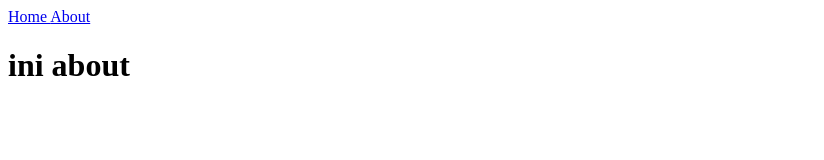
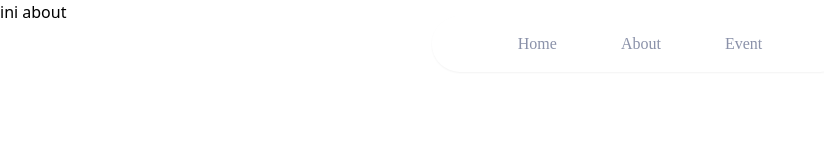
Before and after one commit to senoo12/sti-portofolio, an Astro site: page /about in a window 1280 px wide. Shown: the whole page, without its empty margins (0-824 px from the left). Built offline with nearby package versions, Linux system fonts and the light colour scheme; Astro itself is replaced by a stand-in of ours.

Commit message:
commit navbar

```diff
--- a/astro.config.mjs
+++ b/astro.config.mjs
@@ -1,4 +1,8 @@
 import { defineConfig } from 'astro/config';
 
+import tailwind from "@astrojs/tailwind";
+
 // https://astro.build/config
-export default defineConfig({});
+export default defineConfig({
+  integrations: [tailwind()]
+});
--- a/package.json
+++ b/package.json
@@ -10,6 +10,8 @@
     "astro": "astro"
   },
   "dependencies": {
-    "astro": "^3.2.0"
+    "@astrojs/tailwind": "^5.0.0",
+    "astro": "^3.2.0",
+    "tailwindcss": "^3.3.3"
   }
 }
--- /dev/null
+++ b/src/components/Nav.astro
@@ -0,0 +1,15 @@
+---
+
+---
+
+<nav class="fixed top-0 z-10 content-center w-full p-4">
+    <div class="container justify-center rounded-full shadow-sm hover:shadow-2xl backdrop-blur-[10px] bg-[#ffffff33] border-1  border-white w-4/12 h-14 mx-auto flex bg-red ">
+        <div class="flex justify-center w-3/4 items-center">
+            <ul class="flex bg-whiteGlass text-base text-blue-950 font-figtree font-medium space-x-16">
+                <li><a href="" class="opacity-50 hover:text-blue-600 hover:opacity-100">Home</a></li>
+                <li><a href="" class="opacity-50 hover:text-blue-600 hover:opacity-100">About</a></li>
+                <li><a href="" class="opacity-50 hover:text-blue-600 hover:opacity-100">Event</a></li>
+            </ul>
+        </div>
+    </div>
+</nav>
--- a/src/components/header.astro
+++ /dev/null
@@ -1,15 +0,0 @@
----
-
----
-
-<header>
-    <div class="container">
-        <a class="logo" href="">
-            <!-- <img src="../../public/img/logo/logo.jpeg" alt=""> -->
-        </a>
-        <nav>
-            <a href ="/"> Home </a>
-            <a href ="/about"> About </a>
-        </nav>
-    </div>
-</header>
--- a/src/pages/about.astro
+++ b/src/pages/about.astro
@@ -1,5 +1,5 @@
 ---
-import Header from '../components/header.astro'
+import Nav from '../components/Nav.astro'
 ---
 
 <!DOCTYPE html>
@@ -10,7 +10,7 @@ import Header from '../components/header.astro'
     <title>Document</title>
 </head>
 <body>
-    <Header/>
+    <Nav/>
     <h1>ini about</h1>
 </body>
 </html>
--- a/src/pages/index.astro
+++ b/src/pages/index.astro
@@ -1,5 +1,5 @@
 ---
-import Header from "../components/header.astro";
+import Header from "../components/Nav.astro";
 const pageTitle = "Home"
 ---
 
@@ -11,10 +11,9 @@ const pageTitle = "Home"
 		<meta name="generator" content={Astro.generator} />
 		<title>{pageTitle}</title>
 	</head>
-	<body>
+	<body class="h-96">
 		<Header />
-		<h1>Dicari anak hilang</h1>
-		<img src="/img/logo/foto.jpeg" alt="">
-		<a href="/about">pergi ke halaman about</a>
+		<div class="container bg-gradient-to-t from-white to-cyan-100 h-full">tes</div>
+		<div class="container mt-72">coba</div>
 	</body>
 </html>
--- /dev/null
+++ b/tailwind.config.cjs
@@ -0,0 +1,16 @@
+/** @type {import('tailwindcss').Config} */
+module.exports = {
+	content: ['./src/**/*.{astro,html,js,jsx,md,mdx,svelte,ts,tsx,vue}'],
+	theme: {
+		extend: {
+			colors: {
+				whiteGlass: 'ffffff10',
+				linearBlue: 'A0DDFF',
+			},
+			fontFamily: {
+				'figtree': ['Figtree']
+			}
+		},
+	},
+	plugins: [],
+}
```
Also changed, not shown: 1 other file.
